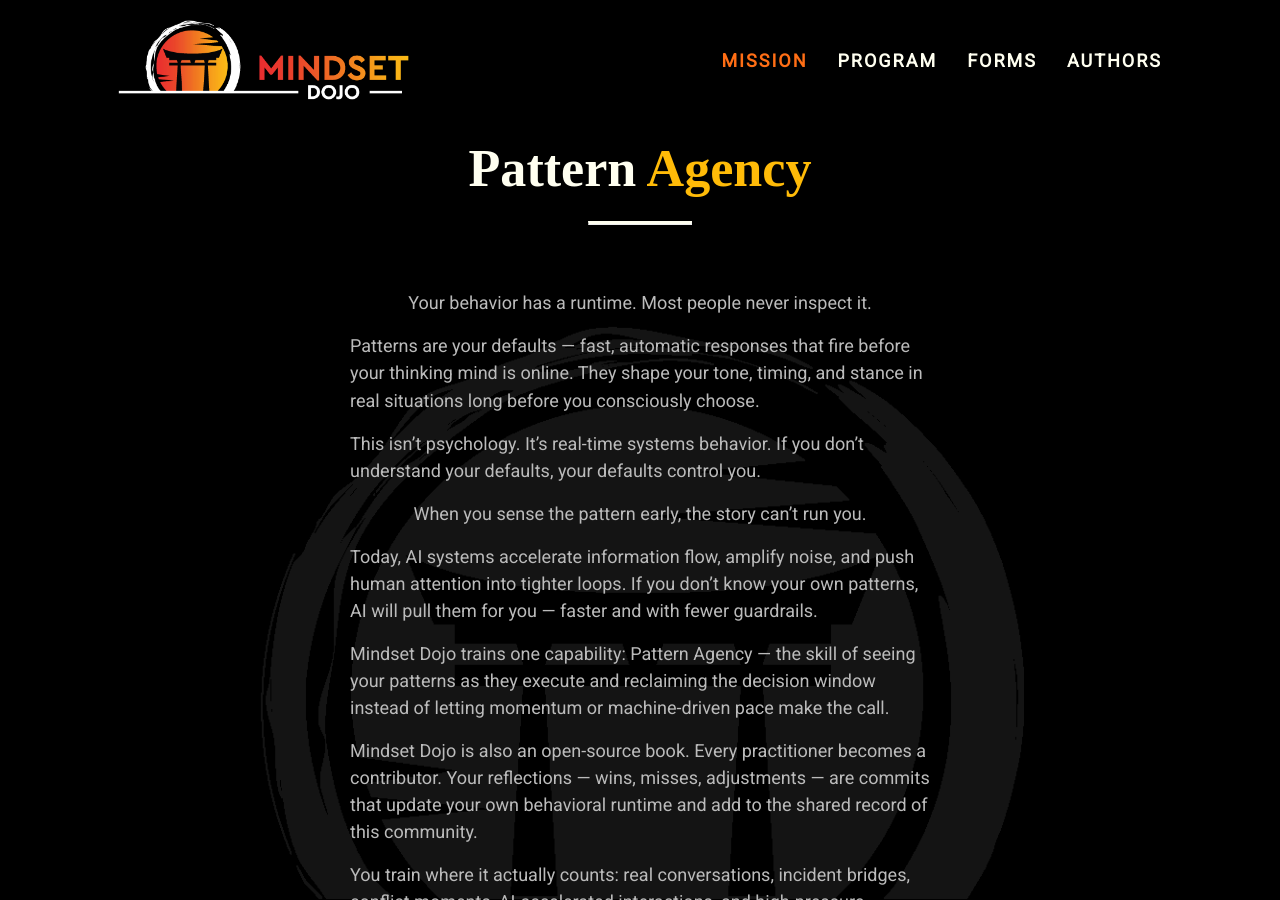
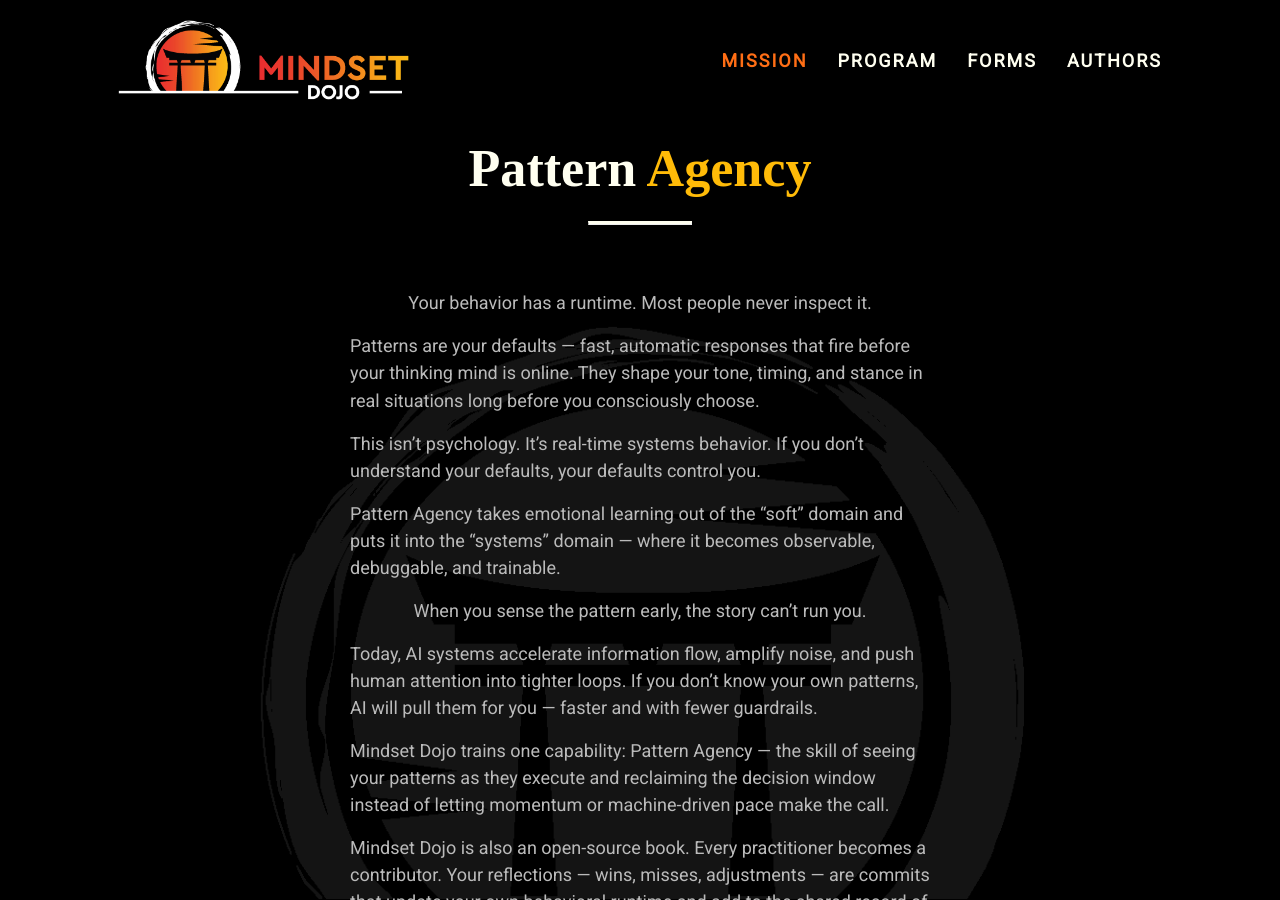
Before and after one commit to mindset-dojo/mindset-dojo.github.io, a Jekyll site: the page built from mission.md, in a window 1280 px wide and 900 px high. Built offline with Jekyll 4.4.1, drawn with Linux system fonts in a browser that asks for light colours; some web fonts are replaced.

Commit message:
refactor(page): mission recalibration

```diff
--- a/_data/sections/mission.yaml
+++ b/_data/sections/mission.yaml
@@ -10,6 +10,9 @@
 
   This isn't psychology. It's real-time systems behavior. If you don’t
   understand your defaults, your defaults control you.
+
+  Pattern Agency takes emotional learning out of the “soft” domain and puts it
+  into the “systems” domain — where it becomes observable, debuggable, and trainable.
 
   When you sense the pattern early, the story can’t run you.
 
```
